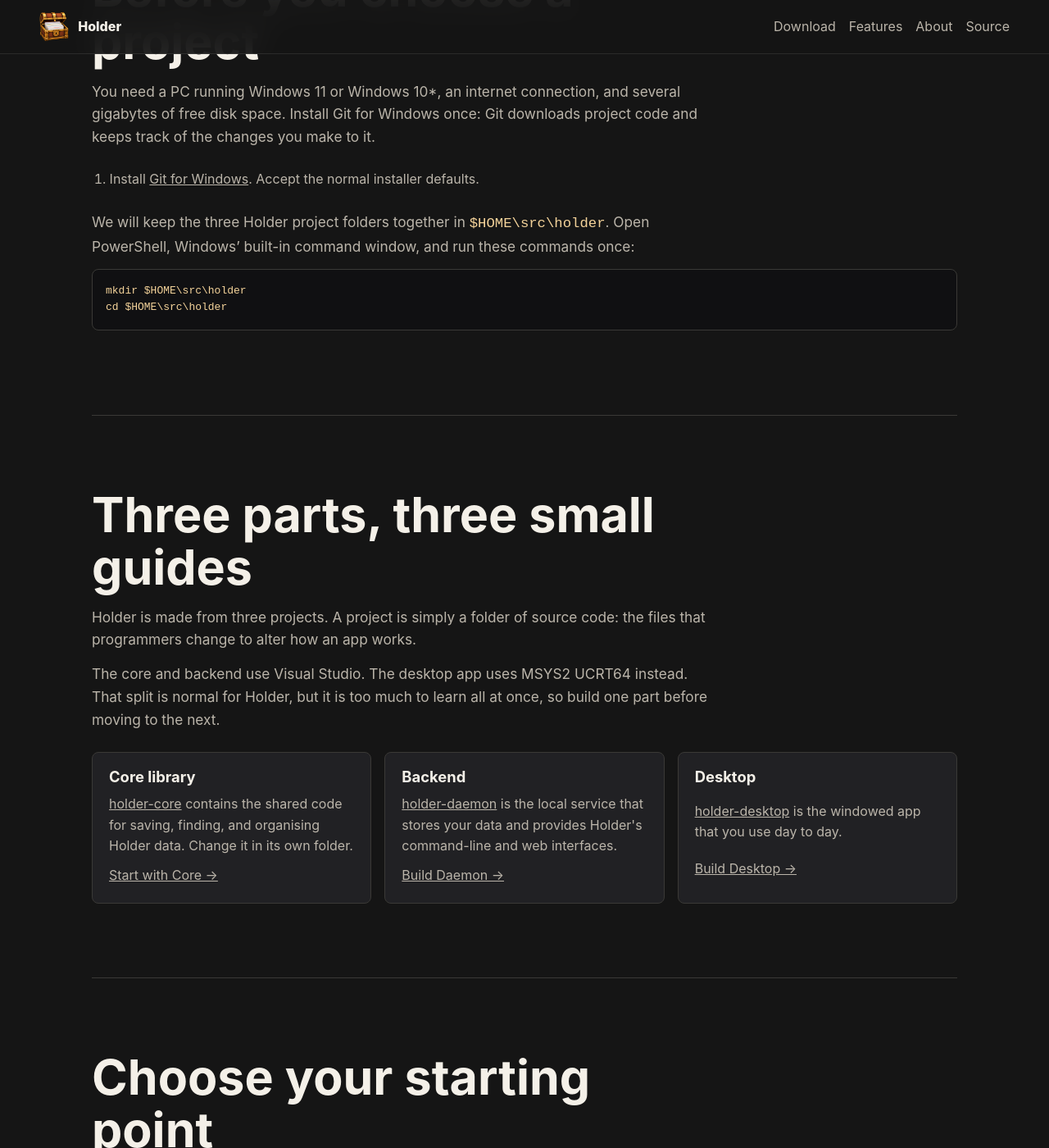
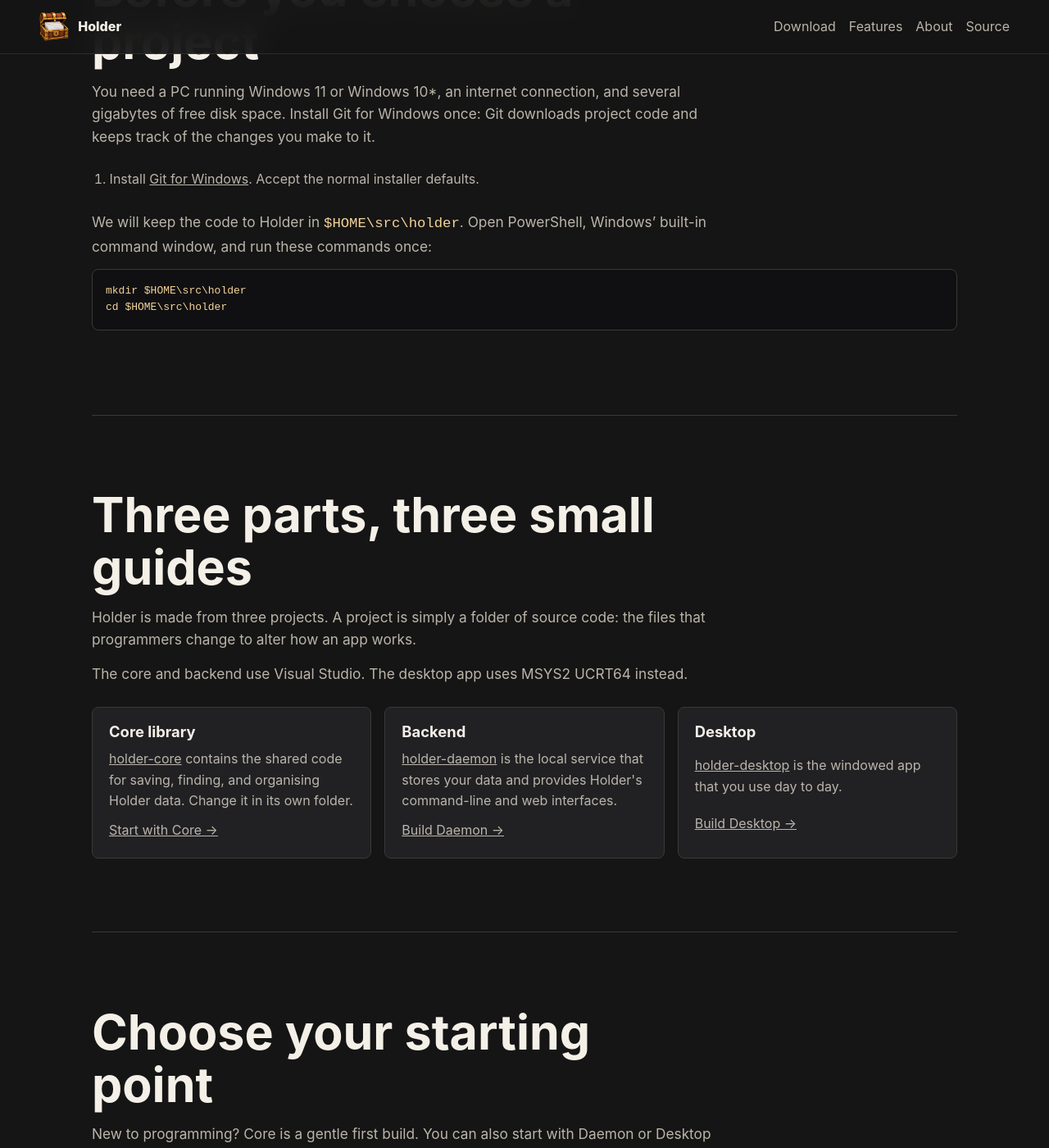
Before and after one commit to HolderTeam/holder-website, a Jekyll site: the page built from develop/windows.md, in a window 1280 px wide and 1400 px high, scrolled down 637 px. Shown: the whole window at 82% size. Built offline with Jekyll 4.4.1, drawn with Linux system fonts in a browser that asks for light colours.

Commit message:
More on Windows developer guide.

```diff
--- a/develop/windows.md
+++ b/develop/windows.md
@@ -19,7 +19,7 @@ permalink: /develop/windows/
     <li>Install <a href="https://git-scm.com/download/win">Git for Windows</a>. Accept the normal installer defaults.</li>
   </ol>
   <div class="section-head following-copy">
-    <p>We will keep the three Holder project folders together in <code>$HOME\src\holder</code>. Open PowerShell, Windows’ built-in command window, and run these commands once:</p>
+    <p>We will keep the code to Holder in <code>$HOME\src\holder</code>. Open PowerShell, Windows’ built-in command window, and run these commands once:</p>
   </div>
   <pre><code>mkdir $HOME\src\holder
 cd $HOME\src\holder</code></pre>
@@ -29,7 +29,7 @@ cd $HOME\src\holder</code></pre>
   <div class="section-head">
     <h2>Three parts, three small guides</h2>
     <p>Holder is made from three projects. A project is simply a folder of source code: the files that programmers change to alter how an app works.</p>
-    <p>The core and backend use Visual Studio. The desktop app uses MSYS2 UCRT64 instead. That split is normal for Holder, but it is too much to learn all at once, so build one part before moving to the next.</p>
+    <p>The core and backend use Visual Studio. The desktop app uses MSYS2 UCRT64 instead.</p>
   </div>
   <div class="grid three">
     <article class="card">
```
